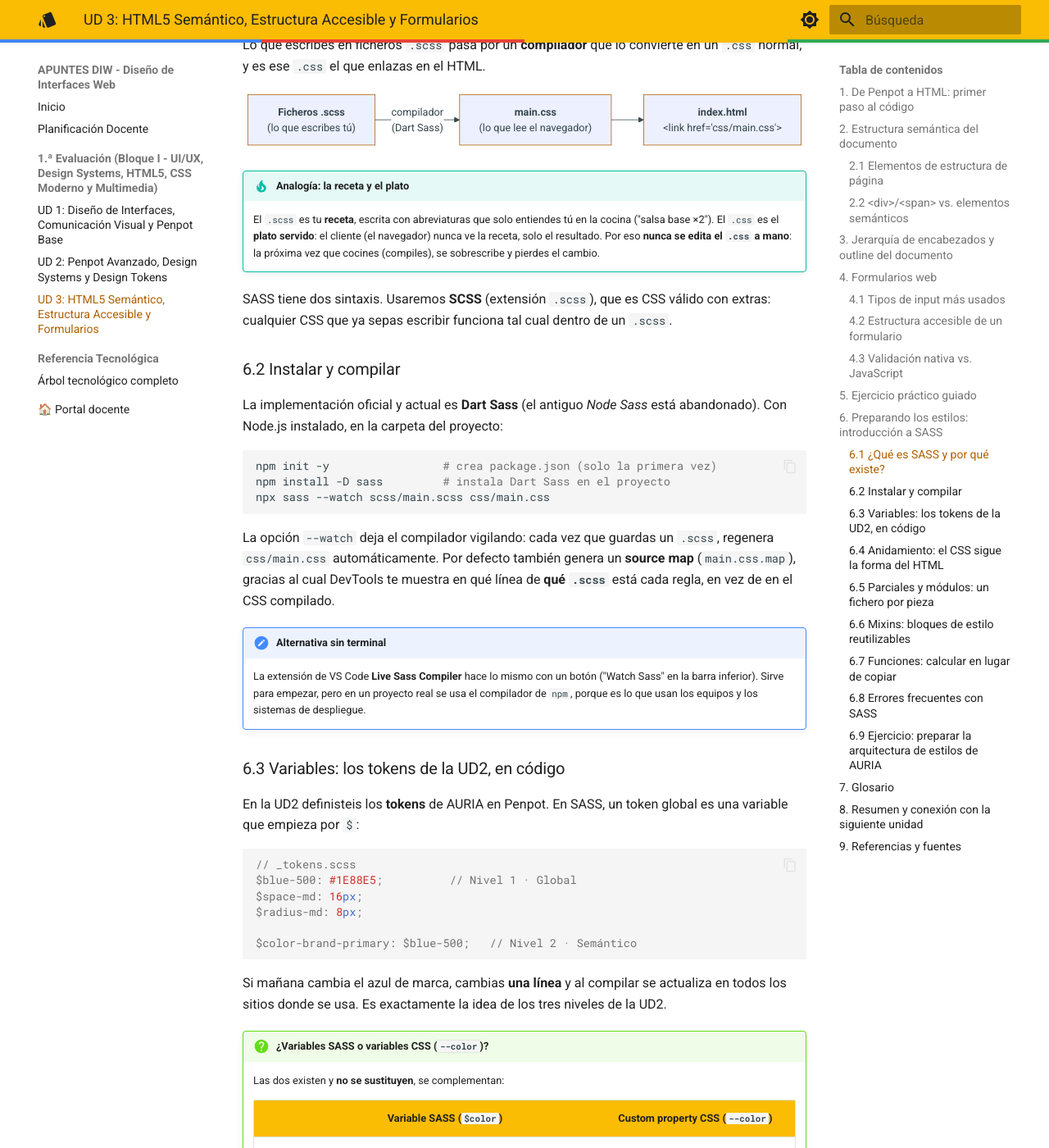
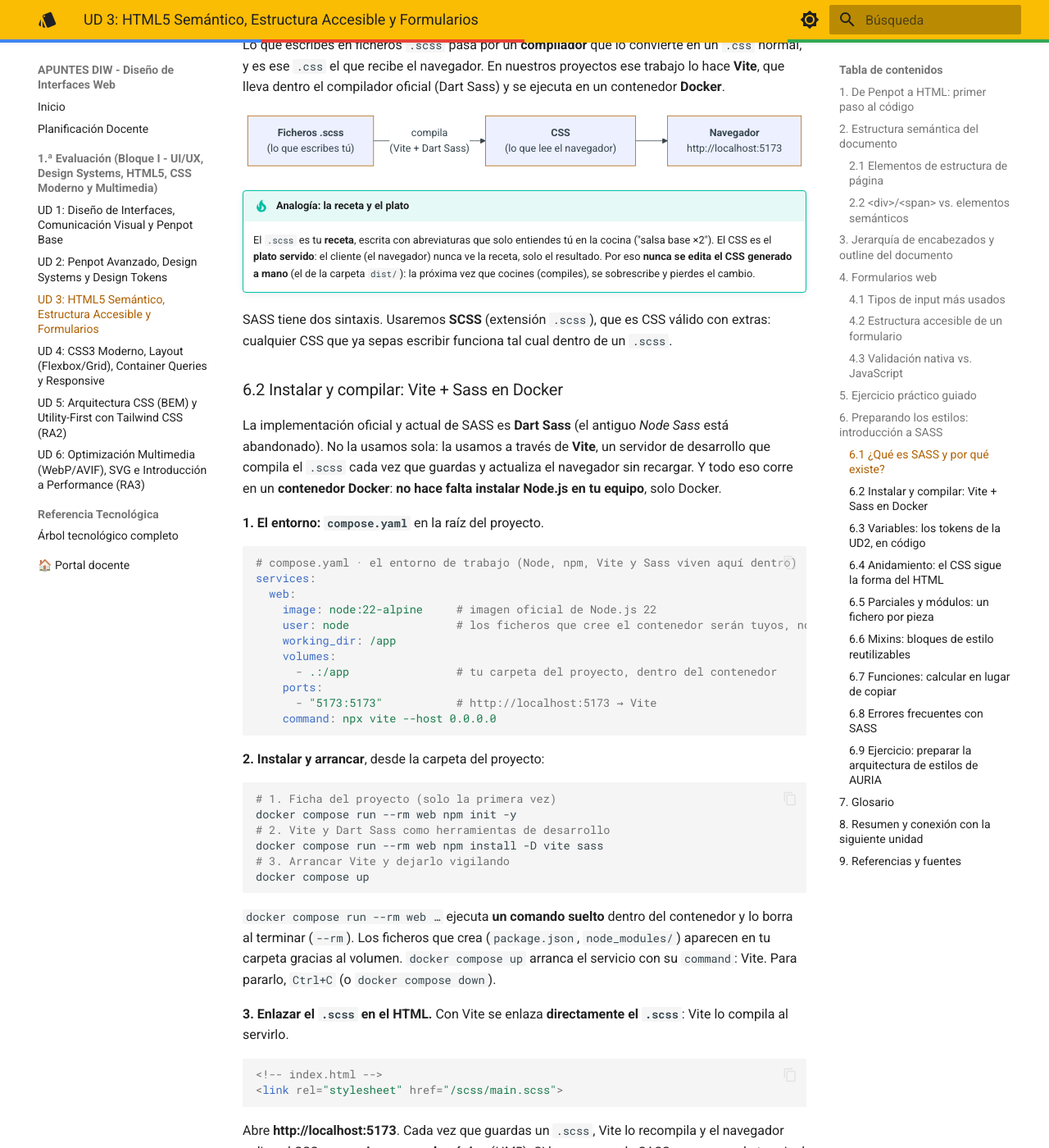
Before and after one commit to jmfiorisies/diw, an MkDocs documentation site: the page built from docs/unidades/ud03.md, in a window 1280 px wide and 1400 px high, scrolled down 6286 px. Shown: the whole window at 82% size. Built offline with MkDocs 1.6.1 and Material for MkDocs 9.7.7, drawn with Linux system fonts in a browser that asks for light colours; some of the changed text lies outside the part shown.

Commit message:
UD3: SASS con Vite y Docker; UD4–UD6 publicadas con sus presentaciones en PDF
- UD3: entorno SASS con docker compose + Vite, y corregido el orden de @use en _mixins.scss
- UD4, UD5 y UD6 activadas en el menú con redirecciones
- PDF de las presentaciones de UD3 a UD6

Co-Authored-By: Claude Opus 5.5 <noreply@anthropic.com>

````diff
--- a/docs/unidades/ud03.md
+++ b/docs/unidades/ud03.md
@@ -180,33 +180,85 @@ Con la estructura HTML terminada, el siguiente paso es darle estilo. Antes de es
 
 ### 6.1 ¿Qué es SASS y por qué existe?
 
-SASS es un **preprocesador de CSS**: un lenguaje que se parece muchísimo a CSS, pero con herramientas extra (variables, anidamiento, mixins, módulos). El navegador **no entiende SASS**. Lo que escribes en ficheros `.scss` pasa por un **compilador** que lo convierte en un `.css` normal, y es ese `.css` el que enlazas en el HTML.
+SASS es un **preprocesador de CSS**: un lenguaje que se parece muchísimo a CSS, pero con herramientas extra (variables, anidamiento, mixins, módulos). El navegador **no entiende SASS**. Lo que escribes en ficheros `.scss` pasa por un **compilador** que lo convierte en un `.css` normal, y es ese `.css` el que recibe el navegador. En nuestros proyectos ese trabajo lo hace **Vite**, que lleva dentro el compilador oficial (Dart Sass) y se ejecuta en un contenedor **Docker**.
 
 ```mermaid
 flowchart LR
-    A["<b>Ficheros .scss</b><br/>(lo que escribes tú)"] -->|"compilador<br/>(Dart Sass)"| B["<b>main.css</b><br/>(lo que lee el navegador)"]
-    B --> C["<b>index.html</b><br/>&lt;link href='css/main.css'&gt;"]
+    A["<b>Ficheros .scss</b><br/>(lo que escribes tú)"] -->|"compila<br/>(Vite + Dart Sass)"| B["<b>CSS</b><br/>(lo que lee el navegador)"]
+    B --> C["<b>Navegador</b><br/>http://localhost:5173"]
 ```
 
 !!! tip "Analogía: la receta y el plato"
-    El `.scss` es tu **receta**, escrita con abreviaturas que solo entiendes tú en la cocina ("salsa base ×2"). El `.css` es el **plato servido**: el cliente (el navegador) nunca ve la receta, solo el resultado. Por eso **nunca se edita el `.css` a mano**: la próxima vez que cocines (compiles), se sobrescribe y pierdes el cambio.
+    El `.scss` es tu **receta**, escrita con abreviaturas que solo entiendes tú en la cocina ("salsa base ×2"). El CSS es el **plato servido**: el cliente (el navegador) nunca ve la receta, solo el resultado. Por eso **nunca se edita el CSS generado a mano** (el de la carpeta `dist/`): la próxima vez que cocines (compiles), se sobrescribe y pierdes el cambio.
 
 SASS tiene dos sintaxis. Usaremos **SCSS** (extensión `.scss`), que es CSS válido con extras: cualquier CSS que ya sepas escribir funciona tal cual dentro de un `.scss`.
 
-### 6.2 Instalar y compilar
+### 6.2 Instalar y compilar: Vite + Sass en Docker
 
-La implementación oficial y actual es **Dart Sass** (el antiguo *Node Sass* está abandonado). Con Node.js instalado, en la carpeta del proyecto:
+La implementación oficial y actual de SASS es **Dart Sass** (el antiguo *Node Sass* está abandonado). No la usamos sola: la usamos a través de **Vite**, un servidor de desarrollo que compila el `.scss` cada vez que guardas y actualiza el navegador sin recargar. Y todo eso corre en un **contenedor Docker**: **no hace falta instalar Node.js en tu equipo**, solo Docker.
+
+**1. El entorno: `compose.yaml`** en la raíz del proyecto.
+
+```yaml
+# compose.yaml · el entorno de trabajo (Node, npm, Vite y Sass viven aquí dentro)
+services:
+  web:
+    image: node:22-alpine     # imagen oficial de Node.js 22
+    user: node                # los ficheros que cree el contenedor serán tuyos, no de root
+    working_dir: /app
+    volumes:
+      - .:/app                # tu carpeta del proyecto, dentro del contenedor
+    ports:
+      - "5173:5173"           # http://localhost:5173 → Vite
+    command: npx vite --host 0.0.0.0
+```
+
+**2. Instalar y arrancar**, desde la carpeta del proyecto:
 
 ```bash
-npm init -y                 # crea package.json (solo la primera vez)
-npm install -D sass         # instala Dart Sass en el proyecto
-npx sass --watch scss/main.scss css/main.css
+# 1. Ficha del proyecto (solo la primera vez)
+docker compose run --rm web npm init -y
+# 2. Vite y Dart Sass como herramientas de desarrollo
+docker compose run --rm web npm install -D vite sass
+# 3. Arrancar Vite y dejarlo vigilando
+docker compose up
 ```
 
-La opción `--watch` deja el compilador vigilando: cada vez que guardas un `.scss`, regenera `css/main.css` automáticamente. Por defecto también genera un **source map** (`main.css.map`), gracias al cual DevTools te muestra en qué línea de **qué `.scss`** está cada regla, en vez de en el CSS compilado.
+`docker compose run --rm web …` ejecuta **un comando suelto** dentro del contenedor y lo borra al terminar (`--rm`). Los ficheros que crea (`package.json`, `node_modules/`) aparecen en tu carpeta gracias al volumen. `docker compose up` arranca el servicio con su `command`: Vite. Para pararlo, `Ctrl+C` (o `docker compose down`).
 
-!!! note "Alternativa sin terminal"
-    La extensión de VS Code **Live Sass Compiler** hace lo mismo con un botón ("Watch Sass" en la barra inferior). Sirve para empezar, pero en un proyecto real se usa el compilador de `npm`, porque es lo que usan los equipos y los sistemas de despliegue.
+**3. Enlazar el `.scss` en el HTML.** Con Vite se enlaza **directamente el `.scss`**: Vite lo compila al servirlo.
+
+```html
+<!-- index.html -->
+<link rel="stylesheet" href="/scss/main.scss">
+```
+
+Abre **http://localhost:5173**. Cada vez que guardas un `.scss`, Vite lo recompila y el navegador aplica el CSS nuevo **sin recargar la página** (*HMR*). Si hay un error de SASS, aparece en la terminal de `docker compose up` y en el propio navegador, con fichero y línea.
+
+**4. Source maps.** Para que DevTools te diga en qué línea de **qué `.scss`** está cada regla (y no en el CSS compilado), actívalos en `vite.config.mjs`:
+
+```js
+// vite.config.mjs
+import { defineConfig } from 'vite';
+
+export default defineConfig({
+  css: {
+    devSourcemap: true,   // F12 muestra el .scss y la línea de cada regla
+  },
+  // server: { watch: { usePolling: true } },  // solo si al guardar no se actualiza (Docker Desktop en Windows)
+});
+```
+
+**5. La versión final: `build`.** Cuando quieras la web lista para publicar:
+
+```bash
+docker compose run --rm web npx vite build
+```
+
+Genera la carpeta `dist/` con el HTML y **un único CSS compilado y comprimido** (`dist/assets/index-….css`). Ese es el CSS "de verdad" que se publica, y **no se edita a mano**: se vuelve a generar en cada `build`.
+
+!!! note "¿Y si solo quiero compilar, sin Vite?"
+    El mismo contenedor sirve para usar el compilador de Sass a pelo: `docker compose run --rm web npx sass --watch scss/main.scss css/main.css` genera `css/main.css` cada vez que guardas, y entonces en el HTML se enlaza ese `.css`. Es útil para entender qué hace Vite por dentro, pero en clase trabajamos con Vite.
 
 ### 6.3 Variables: los tokens de la UD2, en código
 
@@ -292,9 +344,12 @@ Un **parcial** es un fichero `.scss` cuyo nombre empieza por `_` (por ejemplo `_
 
 ```text
 proyecto/
-├── index.html
-├── css/
-│   └── main.css          ← generado, NO se toca
+├── compose.yaml          ← el entorno Docker
+├── package.json          ← creado con npm init (dependencias: vite, sass)
+├── vite.config.mjs       ← source maps
+├── index.html            ← <link rel="stylesheet" href="/scss/main.scss">
+├── node_modules/         ← generado por npm install, NO se toca
+├── dist/                 ← generado por vite build, NO se toca
 └── scss/
     ├── _tokens.scss      ← colores, espacios, radios (UD2)
     ├── _mixins.scss      ← mixins reutilizables
@@ -330,14 +385,14 @@ Un **mixin** es un bloque de declaraciones con nombre que puedes "pegar" donde q
 
 ```scss
 // _mixins.scss
+@use 'tokens' as *;   // los @use siempre van al principio del fichero
+
 @mixin flex-center($gap: 0) {
   display: flex;
   justify-content: center;
   align-items: center;
   gap: $gap;
 }
-
-@use 'tokens' as *;
 
 @mixin focus-visible {
   &:focus-visible {
@@ -386,22 +441,23 @@ Así el color de *hover* **depende** del color de marca: si cambia el azul, el *
 
 | Error | Consecuencia | Solución |
 | --- | --- | --- |
-| Editar `main.css` a mano | Se pierde en la siguiente compilación | Edita siempre el `.scss` |
-| Enlazar el `.scss` en el HTML | El navegador no lo entiende: la página sale sin estilos | `<link rel="stylesheet" href="css/main.css">` |
+| Editar el CSS generado (`dist/`) a mano | Se pierde en el siguiente `build` | Edita siempre el `.scss` |
+| Abrir `index.html` con doble clic (o con Live Server) | Nadie compila el `.scss`: la página sale sin estilos | Abre **http://localhost:5173**, la dirección de Vite |
 | Anidar 5 o 6 niveles | Selectores enormes y frágiles | Máximo 3 niveles |
 | Rutas mal en `@use` al mover parciales a carpetas | Error de compilación *"Can't find stylesheet to import"* | La ruta es relativa al fichero que hace el `@use` (`../tokens`) |
 | Usar `@import` | Aviso de obsoleto; dejará de funcionar | `@use` |
-| No dejar `--watch` en marcha | "He cambiado el `.scss` y no se ve nada" | Compila (o deja `--watch` abierto) |
+| Contenedor parado | "He cambiado el `.scss` y no se ve nada" | `docker compose up` y deja esa terminal abierta: los errores salen ahí |
+| Puerto 5173 ocupado | `docker compose up` falla con *port is already allocated* | Para el otro proyecto (`docker compose down` en su carpeta) |
 
 ### 6.9 Ejercicio: preparar la arquitectura de estilos de AURIA
 
 !!! info "Actividad de consolidación (no evaluable)"
     **Objetivo:** dejar lista la estructura SASS sobre la que escribiremos los estilos de la ficha de AURIA en la UD4.
 
-1. En la carpeta de la ficha de AURIA (la del ejercicio de la sección 5), instala Dart Sass y crea la estructura de carpetas `scss/` de la sección 6.5.
+1. En la carpeta de la ficha de AURIA (la del ejercicio de la sección 5), crea el `compose.yaml` y el `vite.config.mjs` de la sección 6.2, instala Vite y Dart Sass con `docker compose run`, y crea la estructura de carpetas `scss/` de la sección 6.5.
 2. En `_tokens.scss`, pasa a variables SASS los tokens de color y espaciado que definiste en Penpot en la UD2, respetando los niveles global y semántico.
 3. Crea un mixin `flex-center` y un componente `_button.scss` que lo use, con un *hover* calculado con `color.adjust`.
-4. Compila con `npx sass --watch scss/main.scss css/main.css` y enlaza `css/main.css` en el HTML.
+4. Enlaza `/scss/main.scss` en el HTML, arranca con `docker compose up` y abre http://localhost:5173.
 5. Comprueba que, al cambiar **solo** `$blue-500` en `_tokens.scss`, cambian el botón, su *hover* y el contorno de foco.
 
 ---
@@ -435,7 +491,9 @@ Así el color de *hover* **depende** del color de marca: si cambia el azul, el *
     | **SCSS** | Sintaxis de SASS con llaves y punto y coma; todo CSS válido es SCSS válido. |
     | **Compilar** | Traducir los `.scss` a un `.css` que entiende el navegador. |
     | **Dart Sass** | Compilador oficial (paquete `sass` de npm). Node Sass está abandonado. |
-    | **`--watch`** | Recompila automáticamente cada vez que guardas. |
+    | **Vite** | Servidor de desarrollo: compila el `.scss` al guardar y actualiza el navegador sin recargar (**HMR**). `vite build` genera la versión final en `dist/`. |
+    | **Docker / contenedor** | Entorno aislado con todo lo necesario (Node, npm, Vite, Sass) sin instalarlo en tu equipo. Se describe en `compose.yaml` y se arranca con `docker compose up`. |
+    | **Volumen** | Carpeta de tu equipo montada dentro del contenedor (`.:/app`): lo que guardas en VS Code lo ve Vite al instante. |
     | **Source map** | Fichero `.map` que enlaza el CSS compilado con su `.scss` para las DevTools. |
     | **Variable `$`** | Valor reutilizable que solo existe al compilar. |
     | **Custom property `--`** | Variable de CSS que vive en el navegador y puede cambiar en vivo. |
--- a/mkdocs.yml
+++ b/mkdocs.yml
@@ -74,6 +74,9 @@ plugins:
         'ud1.md': 'unidades/ud01.md'
         'ud2.md': 'unidades/ud02.md'
         'ud3.md': 'unidades/ud03.md'
+        'ud4.md': 'unidades/ud04.md'
+        'ud5.md': 'unidades/ud05.md'
+        'ud6.md': 'unidades/ud06.md'
 
 nav:
   - Inicio: index.md
@@ -82,9 +85,9 @@ nav:
       - "UD 1: Diseño de Interfaces, Comunicación Visual y Penpot Base": unidades/ud01.md
       - "UD 2: Penpot Avanzado, Design Systems y Design Tokens": unidades/ud02.md
       - "UD 3: HTML5 Semántico, Estructura Accesible y Formularios": unidades/ud03.md
-      # - "UD 4: CSS3 Moderno, Layout (Flexbox/Grid), Container Queries y Responsive (RA2)": unidades/ud04.md
-      # - "UD 5: Arquitectura CSS (BEM) y Utility-First con Tailwind CSS (RA2)": unidades/ud05.md
-      # - "UD 6: Optimización Multimedia (WebP/AVIF), SVG e Introducción a Performance (RA3)": unidades/ud06.md
+      - "UD 4: CSS3 Moderno, Layout (Flexbox/Grid), Container Queries y Responsive": unidades/ud04.md
+      - "UD 5: Arquitectura CSS (BEM) y Utility-First con Tailwind CSS (RA2)": unidades/ud05.md
+      - "UD 6: Optimización Multimedia (WebP/AVIF), SVG e Introducción a Performance (RA3)": unidades/ud06.md
   # - 2.ª Evaluación (Bloque II - Componentes, Interactive UI, WCAG 2.2 y Audits):
   #     - "UD 7: Componentes UI, Atomic Design y Catálogo con Storybook (RA4)":
   #         - "Visión General": unidades/ud07.md
````
Also changed, not shown: 4 other files.
